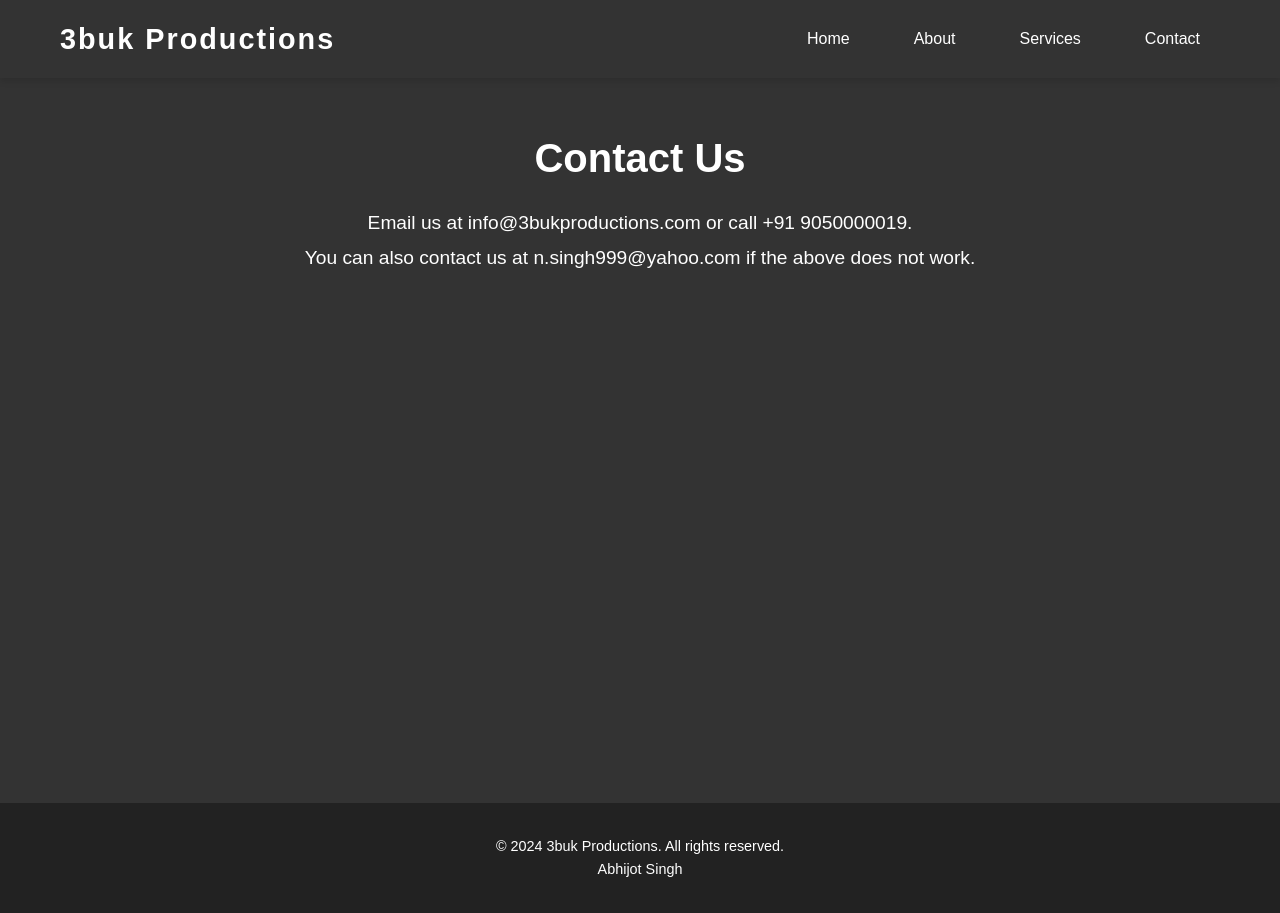
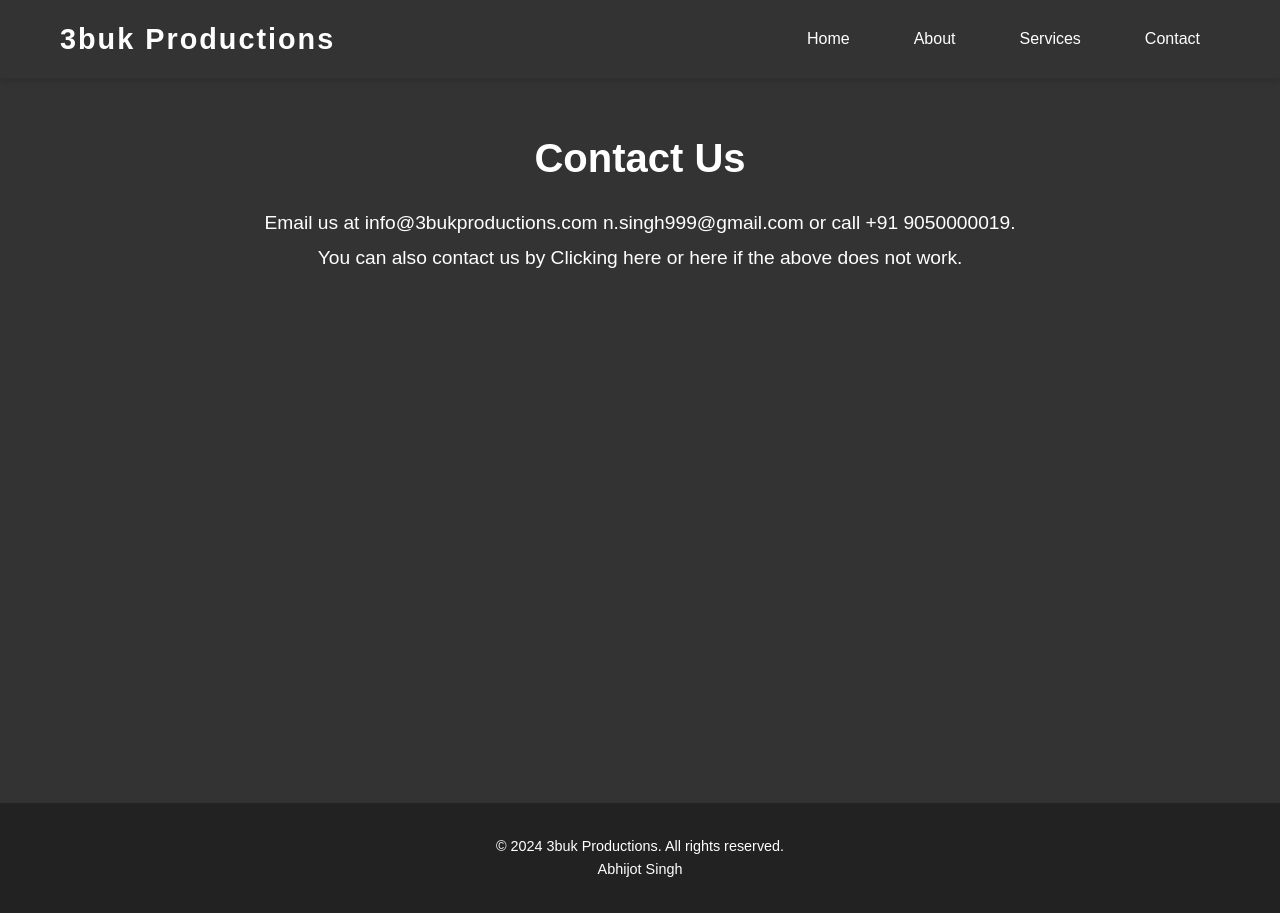
Before and after one commit to AbhijotSingh2B/Live_Website, a plain HTML site: page contact.html in a window 1280 px wide. Drawn offline with Linux system fonts and the light colour scheme.

Commit message:
Update contact.html

```diff
--- a/contact.html
+++ b/contact.html
@@ -21,8 +21,8 @@
 
     <section id="contact" class="contact">
         <h2>Contact Us</h2>
-        <p>Email us at <a href="mailto:info@3bukproductions.com">info@3bukproductions.com</a> or call +91 9050000019.</p>
-        <p>You can also contact us at <a href="mailto:n.singh999@yahoo.com">n.singh999@yahoo.com</a> if the above does not work.</p>
+        <p>Email us at <a href="mailto:info@3bukproductions.com">info@3bukproductions.com</a> <a href="mailto:n.singh999@yahoo.com"> n.singh999@gmail.com</a> or call +91 9050000019.</p>
+        <p>You can also contact us by <a href="mailto:n.singh999@yahoo.com">Clicking here</a> <a href="mailto:info@3bukproductions.com">or here</a> if the above does not work.</p>
     </section>
     <section class="contact"></section>
     <section class="contact"></section>
```
